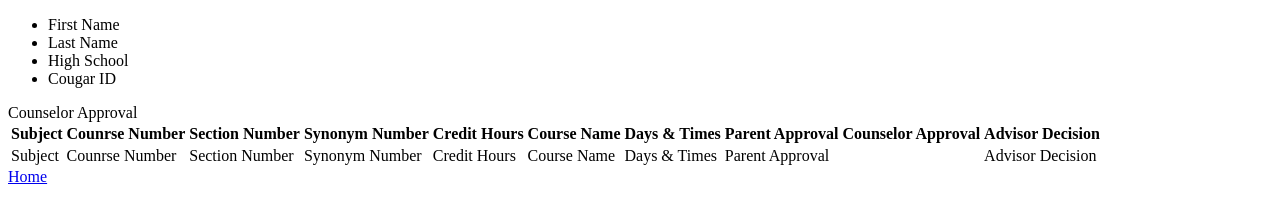
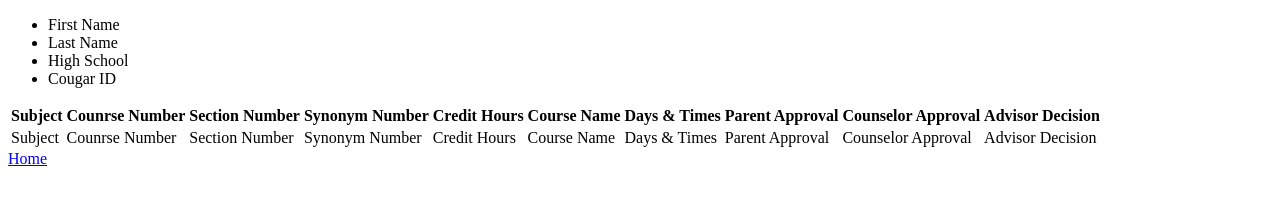
Before and after one commit to davidfryling/TheCCPConnectionHTML-POC, a plain HTML site: page static/confirmation.html in a window 1280 px wide. Shown: the part 105-328 px from the top of the page. Drawn offline with Linux system fonts and the light colour scheme.

Commit message:
fix tag error

```diff
--- a/static/confirmation.html
+++ b/static/confirmation.html
@@ -44,7 +44,7 @@
 						<td>Course Name</td>
 						<td>Days & Times</td>
 						<td>Parent Approval</td>
-						<td></td>Counselor Approval</td>
+						<td>Counselor Approval</td>
 						<td>Advisor Decision</td>
 					</tr>
 				</table>
```
Also changed, not shown: static/drop-request.html (+1 -1 lines), static/parent-decision.html (+1 -1 lines).
